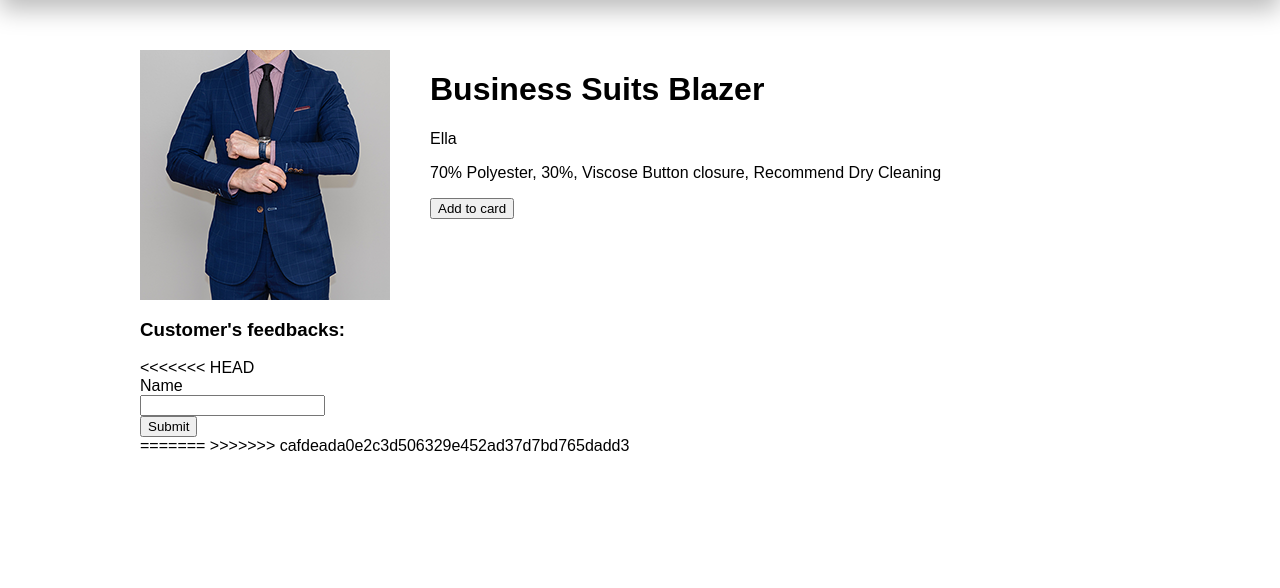
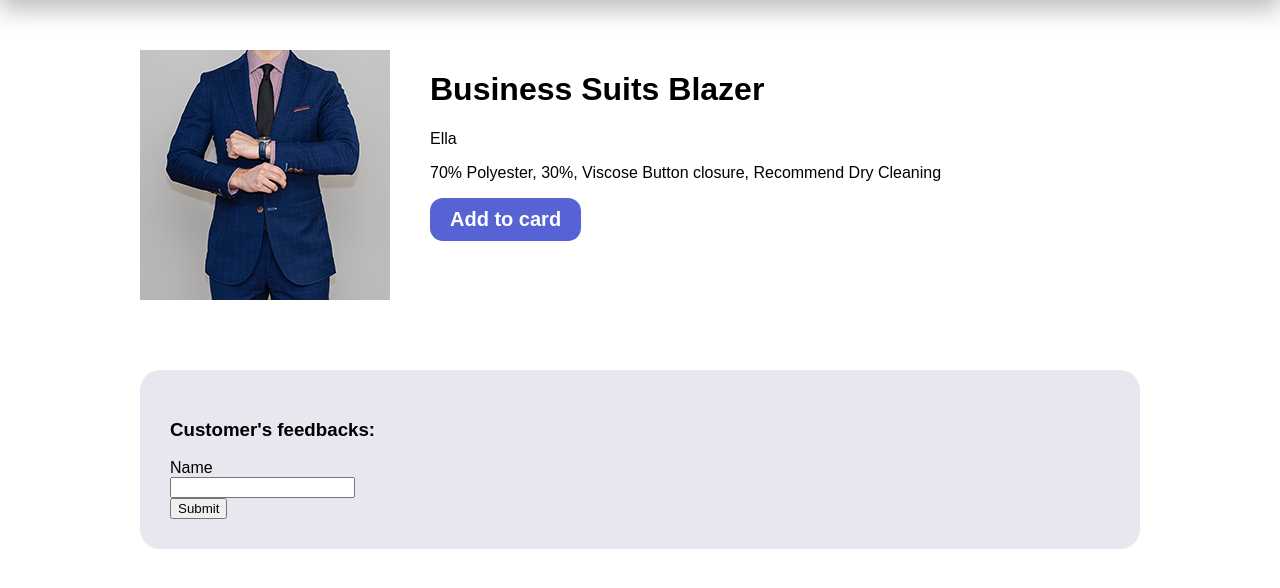
Before and after one commit to ellie-seyedin/myshop, a Django app: page /products/2/2 in a window 1280 px wide. Shown: the part 70-658 px from the top of the page. Run offline with Django 4.2, Linux system fonts and the light colour scheme; data comes from the database, SQL or seed files in the repository.

Commit message:
Implementin Dummy form.

```diff
--- a/products/static/products/product.css
+++ b/products/static/products/product.css
@@ -53,11 +53,7 @@ header img{
         column-gap: 40px;
    }
 
-<<<<<<< HEAD
    #product-main-con main button{
-=======
-   #product-main-con button{
->>>>>>> cafdeada0e2c3d506329e452ad37d7bd765dadd3
     background-color: #5762D5;
     font-size: 20px;
     color: white;
--- a/products/templates/products/product.html
+++ b/products/templates/products/product.html
@@ -22,16 +22,12 @@
         </main>
         <section id="feedback">
             <h3>Customer's feedbacks:</h3>
-<<<<<<< HEAD
             <form>
                 <label>Name</label><br>
                 <input id="username" Name="username" type= "text"><br>
                 <button>Submit</button>
             </form>
         </section>
-=======
-        </section>
->>>>>>> cafdeada0e2c3d506329e452ad37d7bd765dadd3
         </div>
     </div>
 {% endblock %}
```
